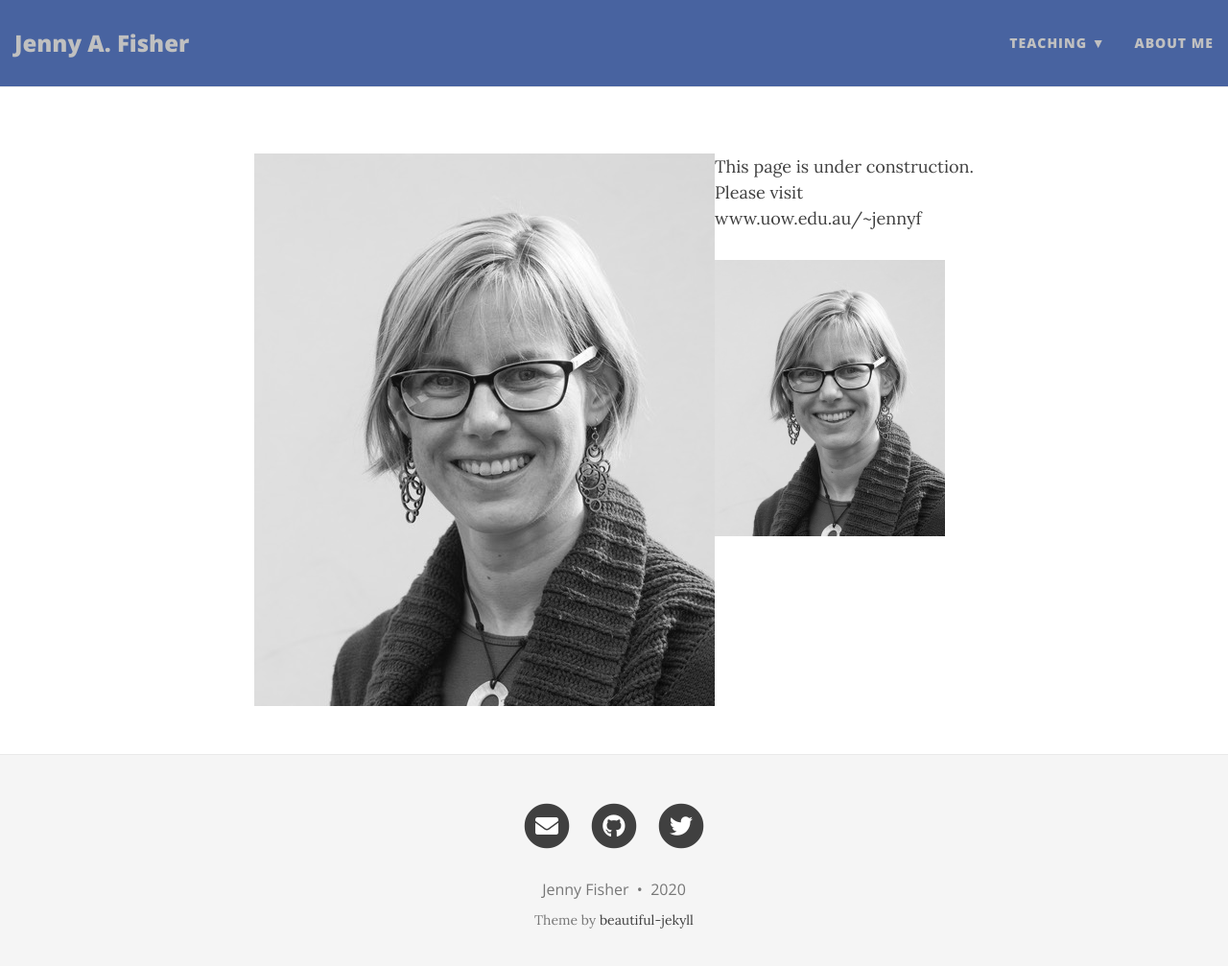
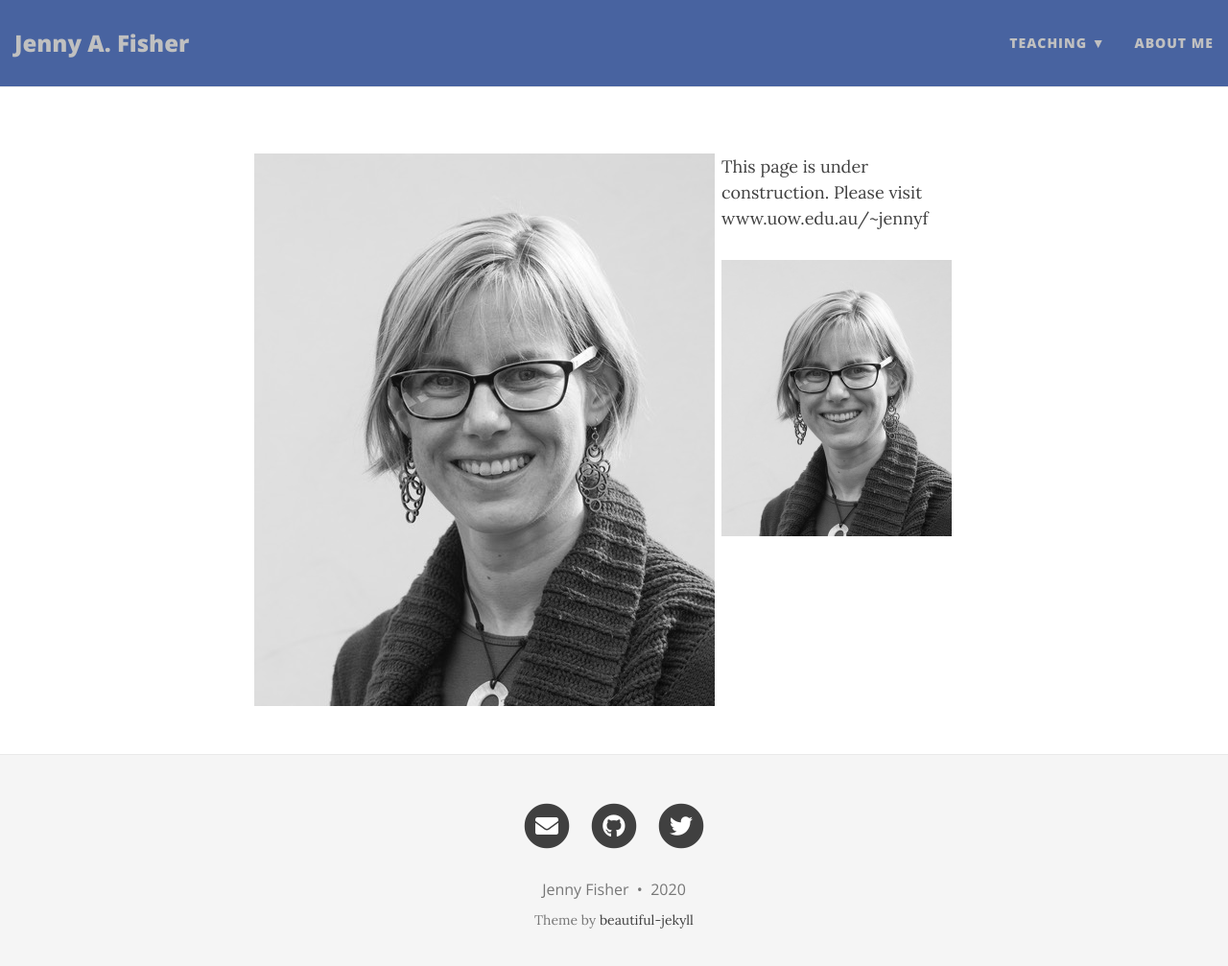
Before and after one commit to jennyfisher/jennyfisher.github.io, a Jekyll site: the page built from index.md, in a window 1280 px wide and 1020 px high. Shown: the top 1007 px of the window at 96% size. Built offline with Jekyll 4.4.1, drawn with Linux system fonts in a browser that asks for light colours; nearby versions of some CDN libraries.

Commit message:
Update index.md

```diff
--- a/index.md
+++ b/index.md
@@ -3,7 +3,7 @@
 use-site-title: true
 ---
 
-![test-image2](img/jenny-fisher-bnw_med_hr.jpeg){:style="float: left;:class="img-responsive"}
+![test-image2](img/jenny-fisher-bnw_med_hr.jpeg){:style="float: left;margin-right: 7px;:class="img-responsive"; :width="280px"}
 This page is under construction. Please visit www.uow.edu.au/~jennyf
 
 ![test-image3](img/jenny-fisher-bnw_med_hr.jpeg){:height="288px" width="240px"}
```
